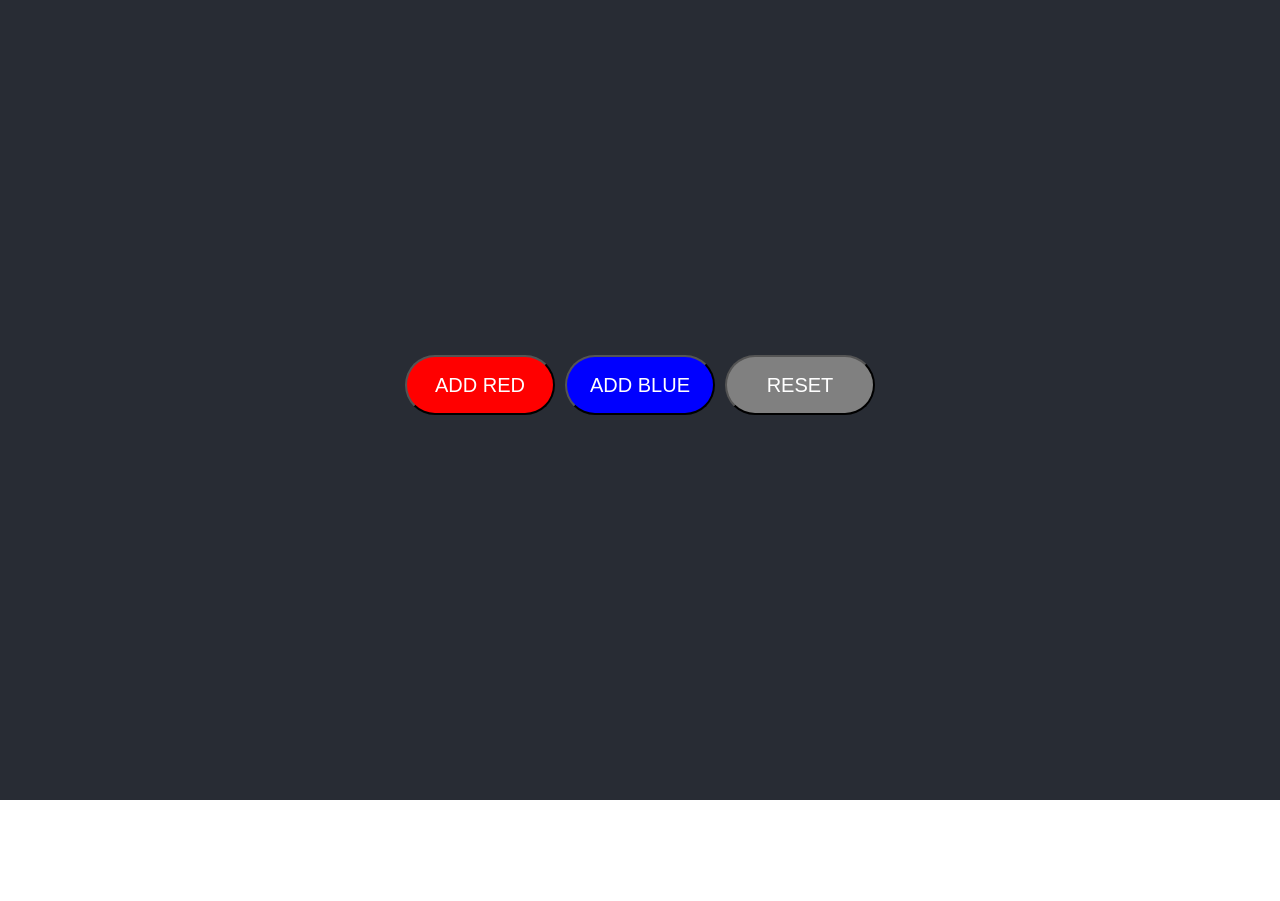
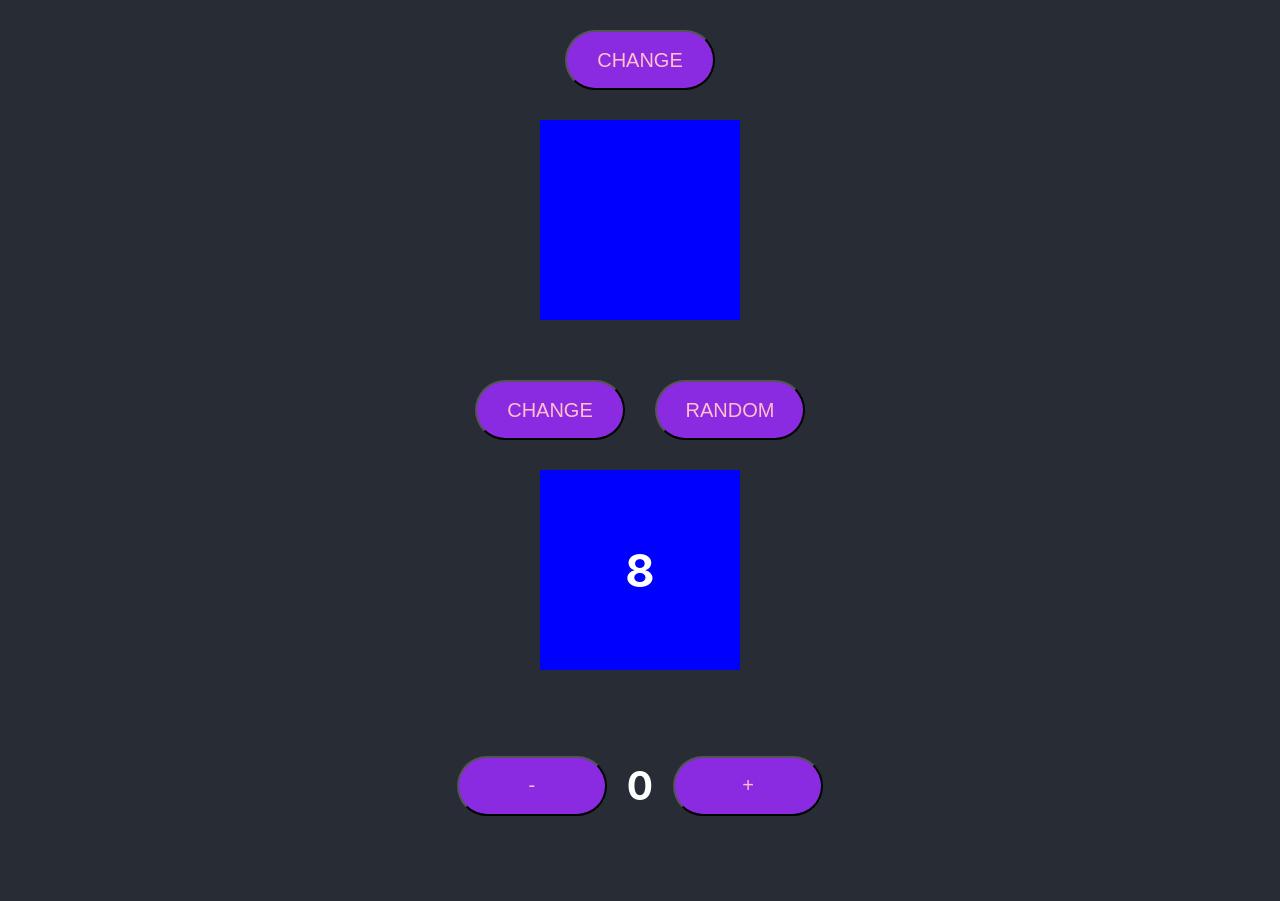
Before and after one commit to AusraMundus/React-homework, a React (Create React App) app: page / in a window 1280 px wide. Shown: the top 901 px of the page. Before the commit the page ends 800 px from the top, so only its background shows below. Built offline with nearby package versions, Linux system fonts and the light colour scheme.

Commit message:
Some fixes

```diff
--- a/src/App.jsx
+++ b/src/App.jsx
@@ -14,10 +14,10 @@ function App() {
     <div className="App">
       <header className="App-header">
 
-        {/*<State01 />*/}
-        {/*<State02 />*/}
-        {/*<State03 />*/}
-        {/*<State04 />*/}
+        <State01 />
+        <State02 />
+        <State03 />
+        <State04 />
         <State05 />
 
         {/*<Base01 />*/}
--- a/src/App.scss
+++ b/src/App.scss
@@ -46,7 +46,7 @@
 
 }
 
-.btn-shapes {
+.shapes {
   width: 200px;
   height: 200px;
   display: flex;
--- a/src/Components/State/nd-react-state-01.jsx
+++ b/src/Components/State/nd-react-state-01.jsx
@@ -10,12 +10,12 @@ export default function State01() {
     }
 
     return (
-        <div style={{display: "flex", flexDirection: "column", alignItems: "center", gap: 30}}>
+        <div style={{display: "flex", flexDirection: "column", alignItems: "center", gap: 30, margin: "30px 0"}}>
             <div style={{display: "flex", gap: 30}}>
                 <button className="button" onClick={changeShape}>CHANGE</button>
             </div>
 
-            <div className="btn-shapes" style={{borderRadius: shape}}></div>
+            <div className="shapes" style={{borderRadius: shape}}></div>
         </div>
     );
 }
--- a/src/Components/State/nd-react-state-02.jsx
+++ b/src/Components/State/nd-react-state-02.jsx
@@ -16,13 +16,13 @@ export default function State03() {
     }
 
     return (
-        <div style={{display: "flex", flexDirection: "column", alignItems: "center", gap: 30}}>
+        <div style={{display: "flex", flexDirection: "column", alignItems: "center", gap: 30, margin: "30px 0"}}>
             <div style={{display: "flex", gap: 30}}>
                 <button className="button" onClick={changeShape}>CHANGE</button>
                 <button className="button" onClick={randNumber}>RANDOM</button>
             </div>
 
-            <div className="btn-shapes" style={{borderRadius: shape}}>
+            <div className="shapes" style={{borderRadius: shape}}>
                 <h2>{number}</h2>
             </div>
         </div>
--- a/src/Components/State/nd-react-state-03.jsx
+++ b/src/Components/State/nd-react-state-03.jsx
@@ -13,9 +13,9 @@ export default function State03() {
     }
 
     return (
-        <div style={{display: "flex", flexDirection: "row", alignItems: "center", gap: 20, maxWidth: "80%"}}>
+        <div style={{display: "flex", flexDirection: "row", alignItems: "center", gap: 20, maxWidth: "80%", margin: "30px 0"}}>
             <button className="button" onClick={minusThree}>-</button>
-            <h1>{number}</h1>
+            <h2>{number}</h2>
             <button className="button" onClick={plusOne}>+</button>
         </div>
     );
--- a/src/Components/State/nd-react-state-04.jsx
+++ b/src/Components/State/nd-react-state-04.jsx
@@ -10,7 +10,7 @@ export default function State04() {
     }
 
     return (
-        <div style={{display: "flex", flexDirection: "column", alignItems: "center", gap: 30, maxWidth:"80%"}}>
+        <div style={{display: "flex", flexDirection: "column", alignItems: "center", gap: 30, maxWidth:"80%", margin: "30px 0"}}>
             <button className="button" onClick={addSquare}>ADD</button>
             <div style={{display: "flex", flexWrap: "wrap"}}>
                 {squareList}
--- a/src/Components/State/nd-react-state-05.jsx
+++ b/src/Components/State/nd-react-state-05.jsx
@@ -19,7 +19,7 @@ export default function State04() {
     }
 
     return (
-        <div style={{display: "flex", flexDirection: "column", alignItems: "center", gap: 30, maxWidth:"80%"}}>
+        <div style={{display: "flex", flexDirection: "column", alignItems: "center", gap: 30, maxWidth:"80%", margin: "30px 0"}}>
             <div style={{display: "flex", flexDirection: "row", gap: "10px"}}>
                 <button className="button" style={{backgroundColor: "red", color: 'white'}} onClick={addSquareRed}>ADD RED</button>
                 <button className="button" style={{backgroundColor: "blue", color: 'white'}} onClick={addSquareBlue}>ADD BLUE</button>
```
